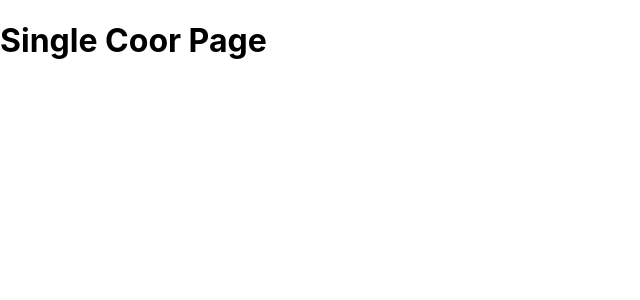
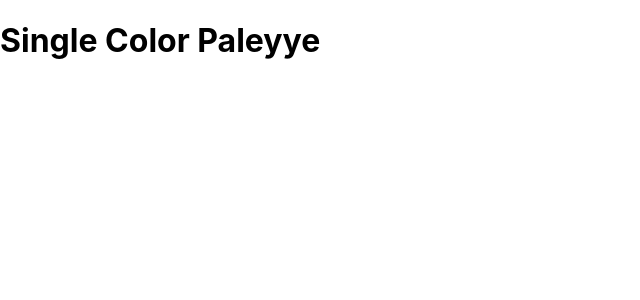
Before and after one commit to KaushikShivam/Colourly, a React (Create React App) app in the folder client/: page /palette/1/1 in a window 1280 px wide. Shown: the top 300 px of the page, without its empty margins (0-640 px from the left). Built offline with nearby package versions, Linux system fonts and the light colour scheme.

Commit message:
Create Single Color Palette

```diff
--- a/client/src/App.js
+++ b/client/src/App.js
@@ -3,6 +3,7 @@ import { Route, Switch } from 'react-router-dom';
 
 import Palette from './components/Palette';
 import PaletteList from './components/PaletteList';
+import SingleColorPalette from './components/SingleColorPalette';
 import seedColors from './seedColors';
 import { generatePalette } from './helpers/colorHelpers';
 
@@ -32,12 +33,9 @@ const App = () => {
       <Route
         exact
         path="/palette/:paletteId/:colorId"
-        render={() => <h1>Single Coor Page</h1>}
+        render={() => <SingleColorPalette />}
       />
     </Switch>
-    // <div className="App">
-    //   <Palette palette={generatePalette(seedColors[4])} />
-    // </div>
   );
 };
 
--- a/client/src/components/ColorBox.jsx
+++ b/client/src/components/ColorBox.jsx
@@ -3,7 +3,7 @@ import { Link } from 'react-router-dom';
 import { CopyToClipboard } from 'react-copy-to-clipboard';
 import './ColorBox.css';
 
-const ColorBox = ({ background, name }) => {
+const ColorBox = ({ background, name, moreUrl }) => {
   const [copied, setCopied] = useState(false);
 
   const changeCopyState = () => {
@@ -30,7 +30,7 @@ const ColorBox = ({ background, name }) => {
           </div>
           <button className="copy-button">Copy</button>
         </div>
-        <Link to="/" onClick={e => e.stopPropagation()}>
+        <Link to={moreUrl} onClick={e => e.stopPropagation()}>
           <span className="see-more">MORE</span>
         </Link>
       </div>
--- a/client/src/components/Palette.jsx
+++ b/client/src/components/Palette.jsx
@@ -3,12 +3,17 @@ import ColorBox from './ColorBox';
 import Navbar from './Navbar';
 import './Palette.css';
 
-const Palette = ({ palette: { colors, paletteName, emoji } }) => {
+const Palette = ({ palette: { colors, paletteName, emoji, id } }) => {
   const [level, setLevel] = useState(500);
   const [format, setFormat] = useState('hex');
 
   const colorBoxes = colors[level].map(color => (
-    <ColorBox background={color[format]} name={color.name} key={color.id} />
+    <ColorBox
+      background={color[format]}
+      name={color.name}
+      key={color.id}
+      moreUrl={`/palette/${id}/${color.id}`}
+    />
   ));
 
   const changeLevel = level => setLevel(level);
--- /dev/null
+++ b/client/src/components/SingleColorPalette.jsx
@@ -0,0 +1,11 @@
+import React from 'react';
+
+const SingleColorPalette = () => {
+  return (
+    <div>
+      <h1>Single Color Paleyye</h1>
+    </div>
+  );
+};
+
+export default SingleColorPalette;
```
